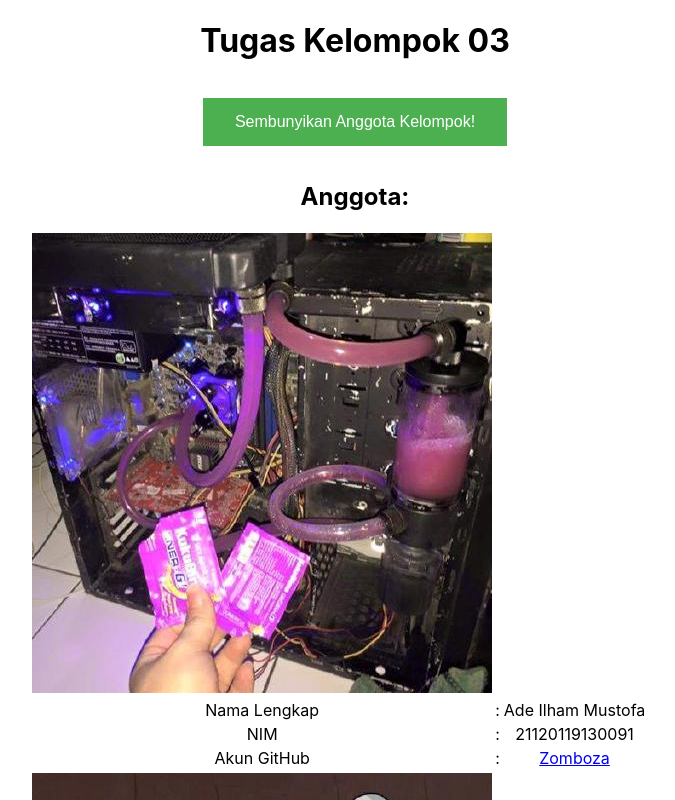
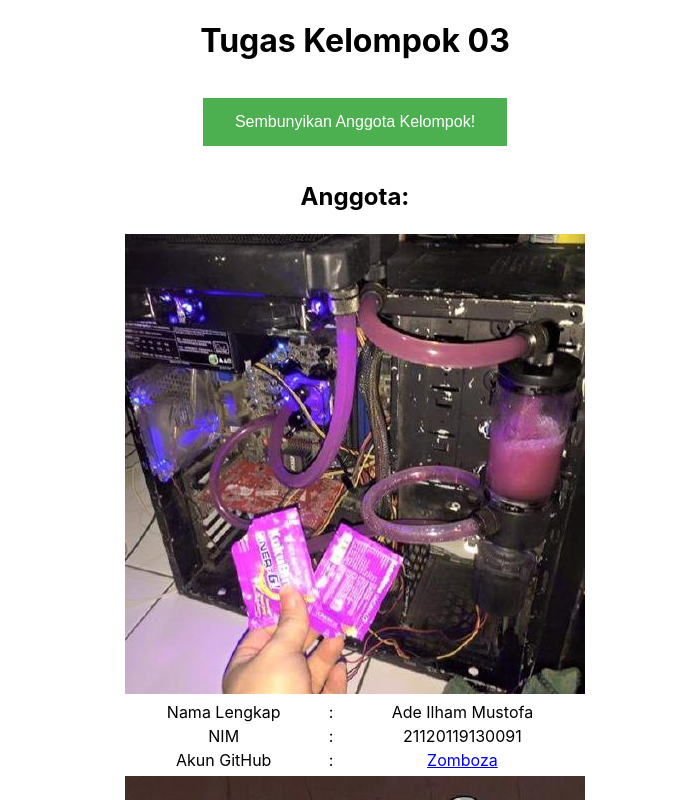
Before and after one commit to kanyaazalia/Tugas_Modul3_Kel03_RPLBK, a React (Create React App) app: page / in a window 1280 px wide. Both pictures are taken after a click on the button "Lihat Anggota Kelompok!". Shown: the top 800 px of the page, without its empty margins (285-960 px from the left). Built offline with nearby package versions, Linux system fonts and the light colour scheme.

Commit message:
Colespan Foto Profil

```diff
--- a/src/component/CardKelompok.js
+++ b/src/component/CardKelompok.js
@@ -7,7 +7,9 @@ export default function Card(props) {
             <table>
                 <tbody>
                     <tr>
-                        <img className='fotoProfil' src={props.data.foto_profil} alt="Foto Profil"/>
+                        <td colSpan="3">
+                            <img className='fotoProfil' src={props.data.foto_profil} alt="Foto Profil"/>
+                        </td>
                     </tr>
                     <tr>
                         <td>Nama Lengkap</td>
```
